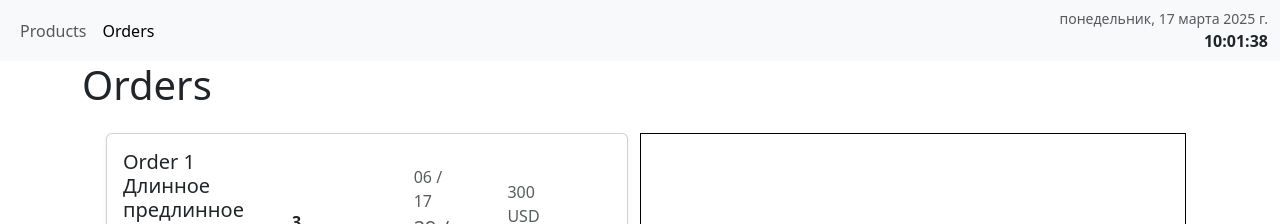
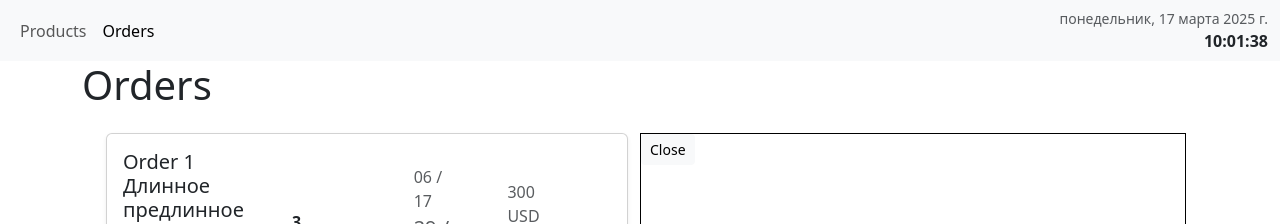
Before and after one commit to badday182/berkun-dzencode-test, a Next.js app in the folder my-app/: page /orders in a window 1280 px wide. Both pictures are taken after a click on the element 640 px from the left and 192 px from the top of the page. Shown: the top 224 px of the page. Built offline with nearby package versions, Linux system fonts and the light colour scheme.

Commit message:
Add Redux integration for orders management; implement StoreProvider and orders slice

```diff
--- a/my-app/package.json
+++ b/my-app/package.json
@@ -9,12 +9,14 @@
     "lint": "next lint"
   },
   "dependencies": {
+    "@reduxjs/toolkit": "^2.6.1",
     "bootstrap": "^5.3.3",
     "bootstrap-icons": "^1.11.3",
     "clsx": "^2.1.1",
     "next": "15.2.2",
     "react": "^19.0.0",
     "react-dom": "^19.0.0",
+    "react-redux": "^9.2.0",
     "socket.io": "^4.8.1",
     "socket.io-client": "^4.8.1"
   },
--- /dev/null
+++ b/my-app/src/app/StoreProvider.tsx
@@ -0,0 +1,18 @@
+"use client";
+import { useRef } from "react";
+import { Provider } from "react-redux";
+import { makeStore, AppStore } from "../lib/store";
+
+export default function StoreProvider({
+  children,
+}: {
+  children: React.ReactNode;
+}) {
+  const storeRef = useRef<AppStore>(undefined);
+  if (!storeRef.current) {
+    // Create the store instance the first time this renders
+    storeRef.current = makeStore();
+  }
+
+  return <Provider store={storeRef.current}>{children}</Provider>;
+}
--- a/my-app/src/app/layout.tsx
+++ b/my-app/src/app/layout.tsx
@@ -2,6 +2,7 @@ import type { Metadata } from "next";
 import { Geist, Geist_Mono } from "next/font/google";
 import "./globals.css";
 import NavigationMenu from "@public/components/navigationMenu";
+import StoreProvider from "./StoreProvider";
 
 import "bootstrap/dist/css/bootstrap.min.css";
 import "bootstrap-icons/font/bootstrap-icons.css";
@@ -30,7 +31,7 @@ export default function RootLayout({
     <html lang="en">
       <body className={`${geistSans.variable} ${geistMono.variable}`}>
         <NavigationMenu />
-        {children}
+        <StoreProvider>{children}</StoreProvider>
       </body>
     </html>
   );
--- a/my-app/src/app/orders/page.tsx
+++ b/my-app/src/app/orders/page.tsx
@@ -6,6 +6,11 @@ import { formatDate, formatDateShort } from "@public/utils/formatDate";
 import getOrderStats from "@public/utils/getOrderStats";
 import { Order, Product } from "@public/types";
 import { ordersData, productsData } from "@public/base/app";
+import { useAppDispatch, useAppSelector } from "@/lib/hooks";
+import {
+  toggleAsideContainer,
+  setSelectedOrderId,
+} from "@/lib/features/orders/ordersSlice";
 
 import styles from "./index.module.css";
 
@@ -14,8 +19,11 @@ const Orders = () => {
   const [products, setProducts] = useState<Product[]>([]);
   const [loading, setLoading] = useState(true);
 
-  const [isOpenAsideContainer, setIsOpenAsideContainer] =
-    useState<boolean>(false);
+  // Use Redux state instead of local state
+  const dispatch = useAppDispatch();
+  const isOpenAsideContainer = useAppSelector(
+    (state) => state.orders.isOpenAsideContainer
+  );
 
   useEffect(() => {
     // In a real application need fetch data
@@ -57,7 +65,11 @@ const Orders = () => {
               return (
                 <div
                   className="container mb-3"
-                  onClick={() => setIsOpenAsideContainer(true)}
+                  key={order.id}
+                  onClick={() => {
+                    dispatch(toggleAsideContainer(true));
+                    // dispatch(setSelectedOrderId(order.id));
+                  }}
                 >
                   <OrderCard
                     key={order.id}
@@ -77,7 +89,16 @@ const Orders = () => {
           className={`${isOpenAsideContainer ? "w-50" : "d-none"} ${
             styles.asideContainer
           }`}
-        ></div>
+        >
+          {/* You can add a close button here */}
+          <button
+            className="btn btn-sm btn-light"
+            onClick={() => dispatch(toggleAsideContainer(false))}
+          >
+            Close
+          </button>
+          {/* Content of the aside container */}
+        </div>
       </div>
     </div>
   );
--- /dev/null
+++ b/my-app/src/lib/features/orders/ordersSlice.ts
@@ -0,0 +1,28 @@
+import { createSlice } from "@reduxjs/toolkit";
+import type { PayloadAction } from "@reduxjs/toolkit";
+
+export interface OrdersState {
+  isOpenAsideContainer: boolean;
+  selectedOrderId: string | null;
+}
+
+const initialState: OrdersState = {
+  isOpenAsideContainer: false,
+  selectedOrderId: null,
+};
+
+export const ordersSlice = createSlice({
+  name: "orders",
+  initialState,
+  reducers: {
+    toggleAsideContainer: (state, action: PayloadAction<boolean>) => {
+      state.isOpenAsideContainer = action.payload;
+    },
+    setSelectedOrderId: (state, action: PayloadAction<string | null>) => {
+      state.selectedOrderId = action.payload;
+    },
+  },
+});
+
+export const { toggleAsideContainer, setSelectedOrderId } = ordersSlice.actions;
+export default ordersSlice.reducer;
--- /dev/null
+++ b/my-app/src/lib/hooks.ts
@@ -0,0 +1,7 @@
+import { useDispatch, useSelector, useStore } from "react-redux";
+import type { RootState, AppDispatch, AppStore } from "./store";
+
+// Use throughout your app instead of plain `useDispatch` and `useSelector`
+export const useAppDispatch = useDispatch.withTypes<AppDispatch>();
+export const useAppSelector = useSelector.withTypes<RootState>();
+export const useAppStore = useStore.withTypes<AppStore>();
--- /dev/null
+++ b/my-app/src/lib/store.ts
@@ -0,0 +1,16 @@
+import { configureStore } from "@reduxjs/toolkit";
+import ordersReducer from "./features/orders/ordersSlice";
+
+export const makeStore = () => {
+  return configureStore({
+    reducer: {
+      orders: ordersReducer,
+    },
+  });
+};
+
+// Infer the type of makeStore
+export type AppStore = ReturnType<typeof makeStore>;
+// Infer the `RootState` and `AppDispatch` types from the store itself
+export type RootState = ReturnType<AppStore["getState"]>;
+export type AppDispatch = AppStore["dispatch"];
```
Also changed, not shown: 1 other file (tests, documents, lock files or other folders).
